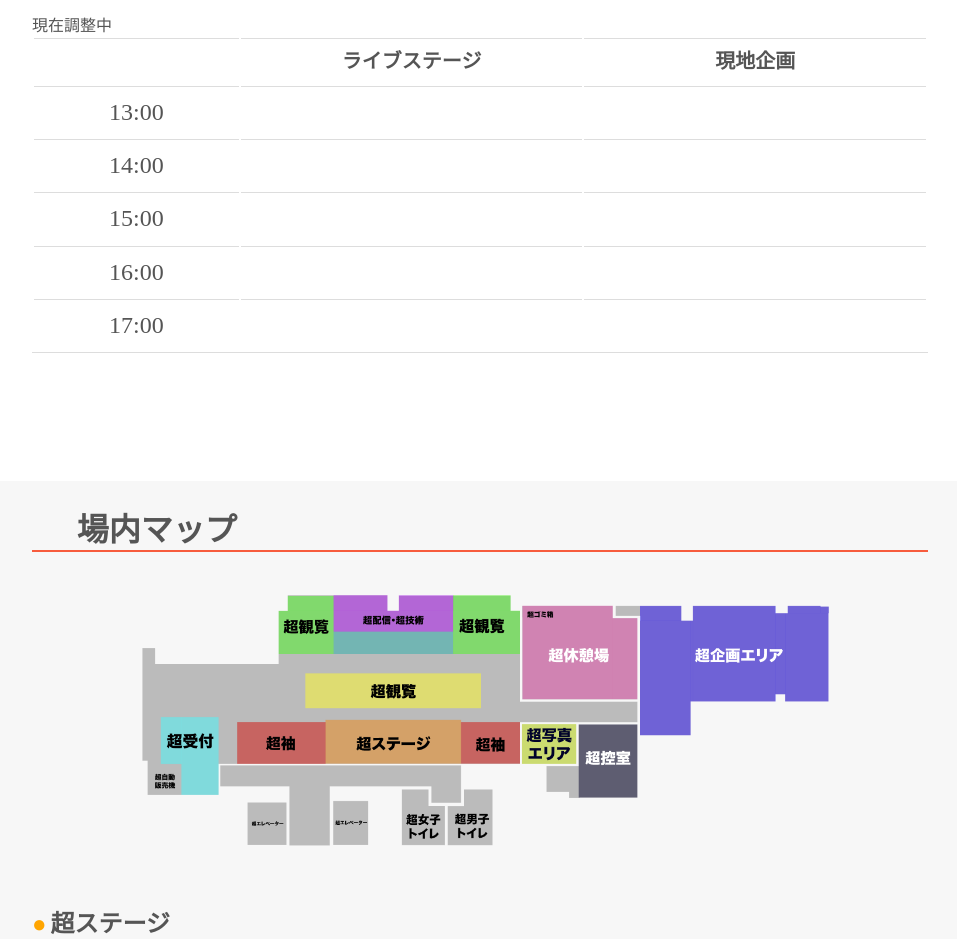
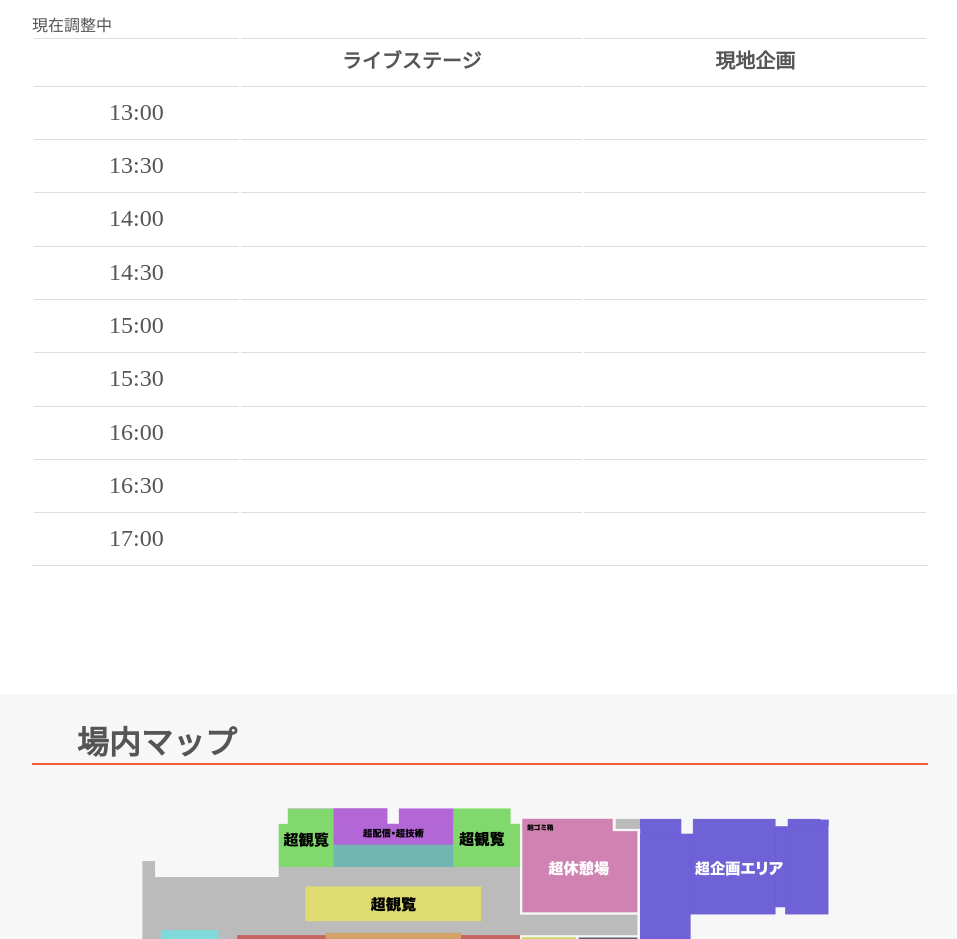
Before and after one commit to malk-carlos/campus_festival, a React (Create React App) app: page / in a window 1280 px wide. Shown: the part 1660-2599 px from the top of the page, without its empty margins (160-1117 px from the left). Built offline with nearby package versions, Linux system fonts and the light colour scheme.

Commit message:
Update Table.js

```diff
--- a/src/components/Table.js
+++ b/src/components/Table.js
@@ -16,7 +16,17 @@ function Table() {
                     <td className='campus data'></td>
                 </tr>
                 <tr>
+                    <td className='time'><span>13:30</span></td>
+                    <td className='stage data'></td>
+                    <td className='campus data'></td>
+                </tr>
+                <tr>
                     <td className='time'><span>14:00</span></td>
+                    <td className='stage data'></td>
+                    <td className='campus data'></td>
+                </tr>
+                <tr>
+                    <td className='time'><span>14:30</span></td>
                     <td className='stage data'></td>
                     <td className='campus data'></td>
                 </tr>
@@ -26,7 +36,17 @@ function Table() {
                     <td className='campus data'></td>
                 </tr>
                 <tr>
+                    <td className='time'><span>15:30</span></td>
+                    <td className='stage data'></td>
+                    <td className='campus data'></td>
+                </tr>
+                <tr>
                     <td className='time'><span>16:00</span></td>
+                    <td className='stage data'></td>
+                    <td className='campus data'></td>
+                </tr>
+                <tr>
+                    <td className='time'><span>16:30</span></td>
                     <td className='stage data'></td>
                     <td className='campus data'></td>
                 </tr>
```
